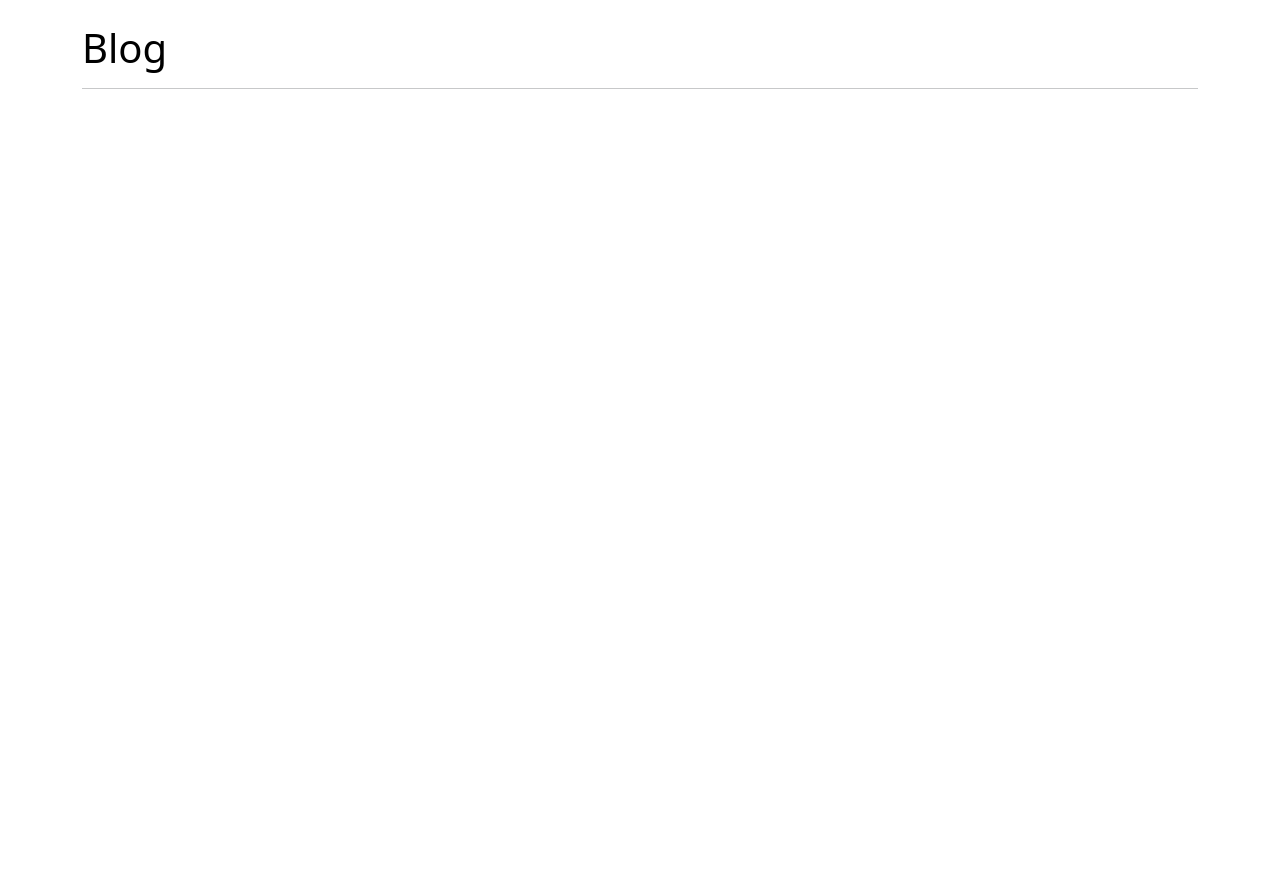
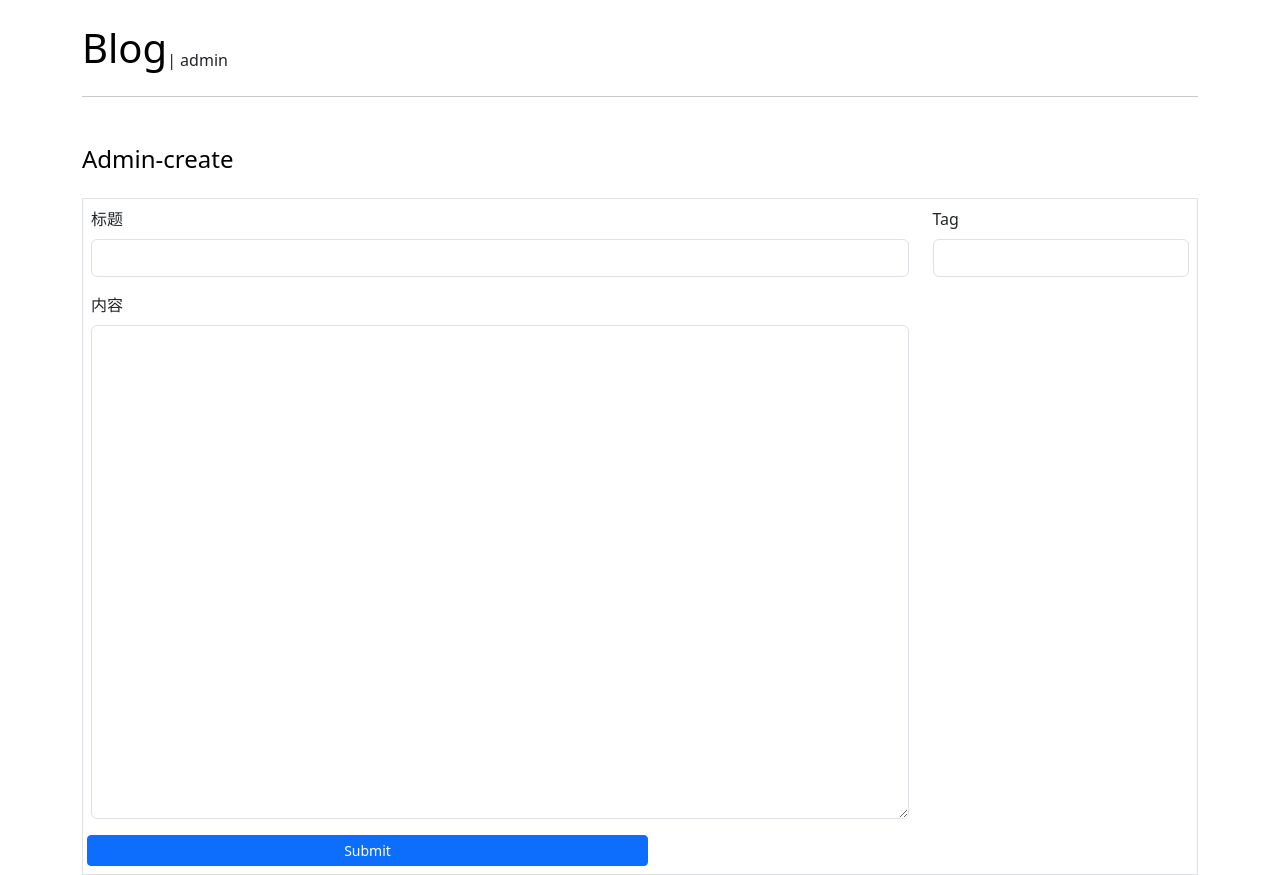
Before and after one commit to heky12356/go-blog_easyg, a React (Vite) app in the folder easyg_frontend/: page /admin/create in a window 1280 px wide. Before the commit this address had no page. Before the commit the page ends 800 px from the top, so only its background shows below. Built offline with nearby package versions, Linux system fonts and the light colour scheme.

Commit message:
frontend new pages 1. 页面大改动 2. create页面基本功能完成 3. delete页面函数尚未完成

```diff
--- a/easyg_frontend/src/App.jsx
+++ b/easyg_frontend/src/App.jsx
@@ -1,29 +1,45 @@
-import React from 'react';
-import Container from 'react-bootstrap/Container';
-import {Routes, Route, Link} from 'react-router-dom';
-import Test from './pages/test';
-import Home from './pages/home';
-import Post from './pages/post';
-import About from './pages/about';
-import Admin from './pages/admin';
-export default function App () {
+import React from "react";
+import Container from "react-bootstrap/Container";
+import { Routes, Route, Link, useLocation } from "react-router-dom";
+import Test from "./pages/test";
+import Home from "./pages/home";
+import Post from "./pages/post";
+import About from "./pages/about";
+import Admin from "./pages/admin";
+import Create from "./pages/admin/create";
+import Delete from "./pages/admin/delete";
+export default function App() {
+  const location = useLocation(); // 获取当前路径
+  let titleSuffix = ""; // 初始化动态后缀为空
+  // 动态解析路径后缀，只取整个路径中的第一级
+  if (location.pathname !== "/") {
+    titleSuffix = location.pathname.split("/")[1];
+  }
   return (
     <div>
       <Container>
-        <h1 className='pt-4'>
-          <Link to ={'/'} className='text-decoration-none text-black'>Blog</Link>
-        </h1>
-        <hr />
+        <div className="d-flex">
+          <h1 className="pt-4">
+            <Link to={"/"} className="text-decoration-none text-black">
+              Blog
+            </Link>
+          </h1>
+          <div className="align-self-end pb-2">{titleSuffix ? " | " + titleSuffix : ""}</div>
+        </div>
+        <hr className="mb-5" />
         <Routes>
           <Route path="/" element={<Home />} />
           <Route path="/test" element={<Test />} />
           <Route path="/about" element={<About />} />
-          <Route path="/admin" element={<Admin />} />
-          <Route path='/post' element={<Post />} >
-            <Route path=':uid' element={<Post />} />
+          <Route path="/admin" element={<Admin />}>
+            <Route path="create" element={<Create />} />
+            <Route path="delete" element={<Delete />} />
+          </Route>
+          <Route path="/post" element={<Post />}>
+            <Route path=":uid" element={<Post />} />
           </Route>
         </Routes>
       </Container>
     </div>
-  )
+  );
 }
--- a/easyg_frontend/src/pages/admin.jsx
+++ b/easyg_frontend/src/pages/admin.jsx
@@ -1,9 +1,31 @@
 import React from 'react';
+import { Outlet, useLocation, Link} from 'react-router-dom';
+export default function Admin () {
+    const location = useLocation(); // 获取当前路径
+    let titleSuffix = ""; // 初始化动态后缀为空
+    // 动态解析路径后缀，只取整个路径中的第一级
+    if (location.pathname !== "/") {
+      titleSuffix = location.pathname.split("/")[2];
+    }
+    //console.log(titleSuffix);
+    if (titleSuffix) {
+        return (
+            <div>
+                <Link to="/admin" className='text-decoration-none text-black'>
+                <h4>Admin-{titleSuffix}</h4>
+                </Link>
 
-export default function Admin () {
+                <Outlet />
+            </div>
+        )
+    }
     return (
         <div>
-            <h1>Admin</h1>
+            <h2>Admin</h2>
+            <ul>
+                <li><Link to="create">Create</Link></li>
+                <li><Link to="delete">Delete</Link></li>
+            </ul>
         </div>
     )
 }
--- /dev/null
+++ b/easyg_frontend/src/pages/admin/create.jsx
@@ -0,0 +1,112 @@
+import React from "react";
+import { useState } from "react";
+import Button from "react-bootstrap/Button";
+import Form from "react-bootstrap/Form";
+import Container from "react-bootstrap/Container";
+import Row from "react-bootstrap/Row";
+import Col from "react-bootstrap/Col";
+import Modal from 'react-bootstrap/Modal';
+import axios from "axios";
+
+export default function Create() {
+  // 使用 useState 来保存 title、content 和 tag 的值
+  const [title, setTitle] = useState("");
+  const [content, setContent] = useState("");
+  const [tag, setTag] = useState("");
+  const [showModal, setShowModal] = useState(false);
+  const [modalMessage, setModalMessage] = useState("");
+  const handleClose = () => {
+    setShowModal(false);
+    setModalMessage("");
+  }
+
+  // 当点击按钮或提交表单时，会调用此函数
+  const handleSubmit = (e) => {
+    e.preventDefault(); // 阻止默认表单提交行为
+
+    // 将 tagStr 按逗号分割并去除多余空格，构造 tags 数组
+    const tags = tag
+      .split(",")
+      .map((tag) => tag.trim())
+      .filter((tag) => tag);
+
+    //console.log(tags);
+    // 构造 JSON 对象
+    const data = {
+      title: title,
+      content: content,
+      tags: tags,
+    };
+    //console.log(data);
+    // 使用 axios 发送 POST 请求，注意修改 URL 为你的接口地址
+    axios
+      .post("/api/test/create", data)
+      .then((response) => {
+        setShowModal(true);
+        setModalMessage(response.data.message);
+      })
+      .catch((error) => {
+        setShowModal(true);
+        setModalMessage(error.response.data.error);
+        //console.log(error);
+      });
+  };
+
+  return (
+  <div>
+      <Container className="border mt-4 p-2">
+      <Row>
+        <Col md={9}>
+          <Form>
+            <Form.Group className="mb-3" controlId="title">
+              <Form.Label>标题</Form.Label>
+              <Form.Control
+                type="text"
+                placeholder=""
+                value={title}
+                onChange={(e) => setTitle(e.target.value)}
+              />
+            </Form.Group>
+            <Form.Group className="mb-3" controlId="content">
+              <Form.Label>内容</Form.Label>
+              <Form.Control
+                as="textarea"
+                rows={20}
+                value={content}
+                onChange={(e) => setContent(e.target.value)}
+              />
+            </Form.Group>
+          </Form>
+        </Col>
+        <Col>
+          <Form.Label>Tag</Form.Label>
+          <Form.Control type="text" placeholder=""  value={tag} onChange={(e) => setTag(e.target.value)}/>
+        </Col>
+      </Row>
+      <Row>
+        <Button
+          className="ms-2 w-50"
+          size="sm"
+          variant="primary"
+          type="submit"
+          onClick={handleSubmit}
+        >
+          Submit
+        </Button>
+      </Row>
+    </Container>
+
+    <Modal show={showModal} onHide={handleClose}>
+        <Modal.Header closeButton>
+          <Modal.Title>Message</Modal.Title>
+        </Modal.Header>
+        <Modal.Body>{modalMessage}</Modal.Body>
+        <Modal.Footer>
+          <Button variant="secondary" onClick={handleClose}>
+            Close
+          </Button>
+        </Modal.Footer>
+      </Modal>
+  </div>
+  );
+}
--- a/easyg_frontend/src/pages/admin/delete.jsx
+++ b/easyg_frontend/src/pages/admin/delete.jsx
@@ -1,9 +1,57 @@
-import React from 'react';
+import React from "react";
+import { Link } from "react-router-dom";
+import axios from "axios";
+import { useState, useEffect } from "react";
+import Container from "react-bootstrap/esm/Container";
+import Row from "react-bootstrap/esm/Row";
+import Col from "react-bootstrap/esm/Col";
+export default function Delete() {
+  const [data, setData] = useState(null);
+  const [loading, setLoading] = useState(true);
+  const [error, setError] = useState(null);
+  useEffect(() => {
+    axios
+      .get("/api/test/getposts")
+      .then((response) => {
+        setData(response.data.posts);
+        setLoading(false);
+      })
+      .catch((err) => {
+        setError(err);
+        setLoading(false);
+      });
+  }, []);
 
-export default function Delete () {
-    return (
-        <div>
-            <h1>Test</h1>
-        </div>
-    )
+  if (loading) return <div>加载中...</div>;
+  if (error) return <div>发生错误...</div>;
+  //console.log(data);
+
+  const handleClose = (e) => {
+    e.preventDefault();
+    console.log(1);
+  }
+
+  return (
+    <div>
+      <br />
+      {data.map(post => (
+        <div key={post.uid}>
+          <Container>
+            <Row>
+              <Col md={5}>
+                <Link to={`/post/${post.uid}`} className="text-decoration-none">{post.title}</Link>
+
+              </Col>
+              <Col md={3}>
+                <span onClick={handleClose} style={{cursor:"pointer"}}>x</span>
+              </Col>
+            </Row>
+          </Container>
+
+
+          <hr className="w-50"/>
+          </div>
+      ))}
+    </div>
+  );
 }
--- a/easyg_frontend/src/pages/home.jsx
+++ b/easyg_frontend/src/pages/home.jsx
@@ -33,9 +33,11 @@ function Home() {
           <hr />
         </div>
       ))}
+      <div className="mb-4">
       <Link to="/about">about</Link>
       <span> | </span>
       <Link to="/admin">admin</Link>
+      </div>
     </div>
   );
 }
--- a/easyg_frontend/src/pages/post.jsx
+++ b/easyg_frontend/src/pages/post.jsx
@@ -1,4 +1,5 @@
 import React from "react";
+import Container from "react-bootstrap/Container";
 import { useParams } from "react-router-dom";
 import axios from "axios";
 import { useState, useEffect } from "react";
@@ -31,10 +32,10 @@ export default function Post() {
 
   if (data) {
     return (
-      <div style={{ height: "100vh" }}>
+      <div style={{ height: "100%" }}>
         <div className="h-75">
-          <h2 className="text-center pb-3">{data.title}</h2>
-          <p className="">{data.content}</p>
+          <h2 className="text-center pb-3 mb-3">{data.title}</h2>
+          <Container className="" style={{ whiteSpace: "pre-wrap" }}>{data.content}</Container>
         </div>
         <div>
           <hr />
```
Also changed, not shown: 1 other file (tests, documents, lock files or other folders).
